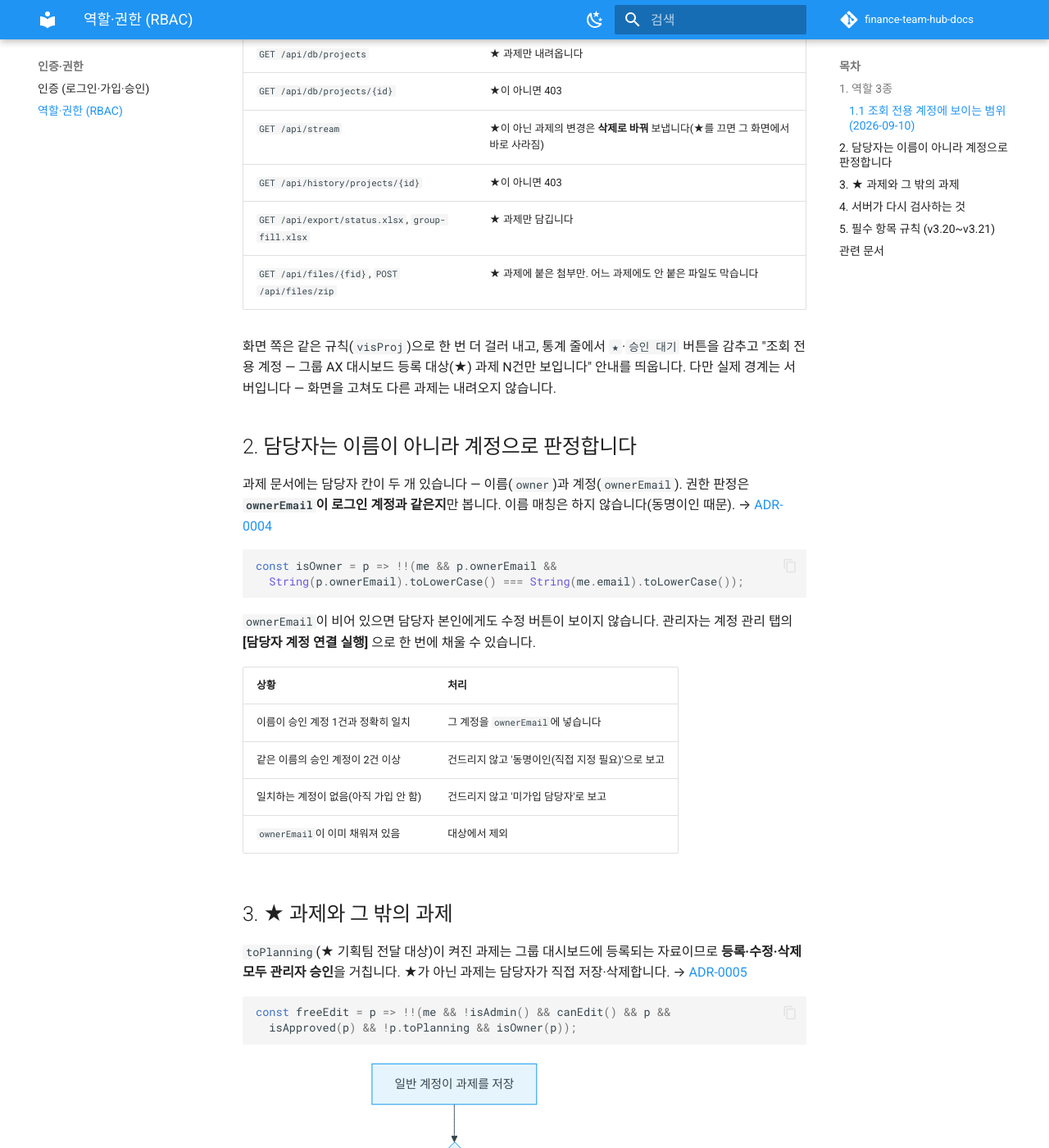
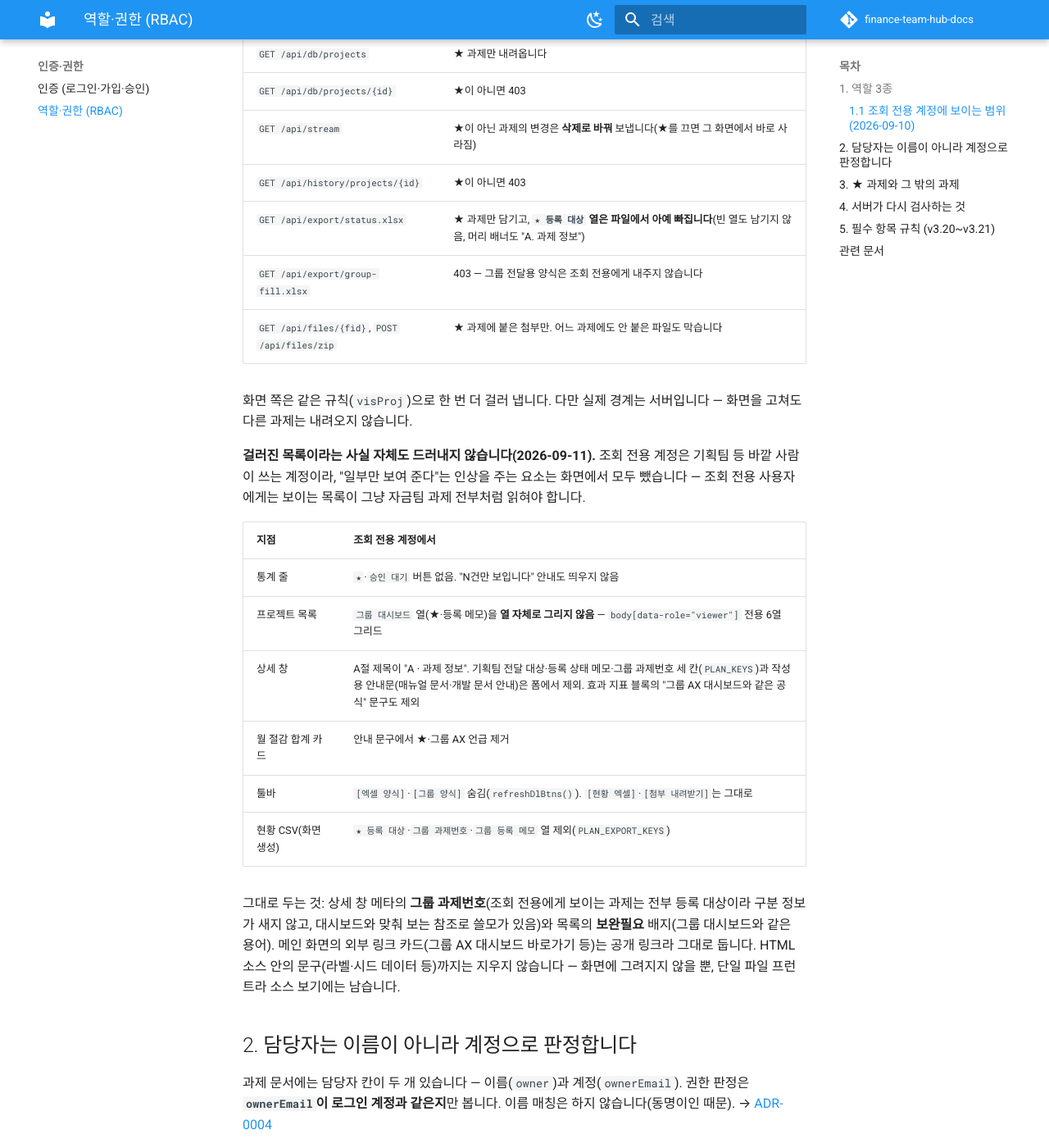
Before and after one commit to SinokorOfficial/finance-team-hub-docs, an MkDocs documentation site: the page built from docs/rbac.md, in a window 1280 px wide and 1400 px high, scrolled down 1307 px. Shown: the whole window at 82% size. Built offline with MkDocs 1.6.1 and Material for MkDocs 9.7.7, drawn with Linux system fonts in a browser that asks for light colours; comment, search, counter and statistics services are not loaded.

Commit message:
v3.27 조회 전용 화면 흔적 제거 — RBAC 1.1절 표·changelog 갱신
Co-Authored-By: Claude Fable 5.1 <noreply@anthropic.com>

```diff
--- a/docs/rbac.md
+++ b/docs/rbac.md
@@ -37,12 +37,27 @@ def proj_visible(u, data):          # server/app.py
 | `GET /api/db/projects/{id}` | ★이 아니면 403 |
 | `GET /api/stream` | ★이 아닌 과제의 변경은 **삭제로 바꿔** 보냅니다(★를 끄면 그 화면에서 바로 사라짐) |
 | `GET /api/history/projects/{id}` | ★이 아니면 403 |
-| `GET /api/export/status.xlsx`, `group-fill.xlsx` | ★ 과제만 담깁니다 |
+| `GET /api/export/status.xlsx` | ★ 과제만 담기고, **`★ 등록 대상` 열은 파일에서 아예 빠집니다**(빈 열도 남기지 않음, 머리 배너도 "A. 과제 정보") |
+| `GET /api/export/group-fill.xlsx` | 403 — 그룹 전달용 양식은 조회 전용에게 내주지 않습니다 |
 | `GET /api/files/{fid}`, `POST /api/files/zip` | ★ 과제에 붙은 첨부만. 어느 과제에도 안 붙은 파일도 막습니다 |
 
-화면 쪽은 같은 규칙(`visProj`)으로 한 번 더 걸러 내고, 통계 줄에서 `★`·`승인 대기` 버튼을 감추고
-"조회 전용 계정 — 그룹 AX 대시보드 등록 대상(★) 과제 N건만 보입니다" 안내를 띄웁니다.
-다만 실제 경계는 서버입니다 — 화면을 고쳐도 다른 과제는 내려오지 않습니다.
+화면 쪽은 같은 규칙(`visProj`)으로 한 번 더 걸러 냅니다. 다만 실제 경계는 서버입니다 — 화면을 고쳐도 다른 과제는 내려오지 않습니다.
+
+**걸러진 목록이라는 사실 자체도 드러내지 않습니다(2026-09-11).** 조회 전용 계정은 기획팀 등 바깥 사람이 쓰는 계정이라,
+"일부만 보여 준다"는 인상을 주는 요소는 화면에서 모두 뺐습니다 — 조회 전용 사용자에게는 보이는 목록이 그냥 자금팀 과제 전부처럼 읽혀야 합니다.
+
+| 지점 | 조회 전용 계정에서 |
+|---|---|
+| 통계 줄 | `★`·`승인 대기` 버튼 없음. "N건만 보입니다" 안내도 띄우지 않음 |
+| 프로젝트 목록 | `그룹 대시보드` 열(★·등록 메모)을 **열 자체로 그리지 않음** — `body[data-role="viewer"]` 전용 6열 그리드 |
+| 상세 창 | A절 제목이 "A · 과제 정보". 기획팀 전달 대상·등록 상태 메모·그룹 과제번호 세 칸(`PLAN_KEYS`)과 작성용 안내문(매뉴얼 문서·개발 문서 안내)은 폼에서 제외. 효과 지표 블록의 "그룹 AX 대시보드와 같은 공식" 문구도 제외 |
+| 월 절감 합계 카드 | 안내 문구에서 ★·그룹 AX 언급 제거 |
+| 툴바 | `[엑셀 양식]`·`[그룹 양식]` 숨김(`refreshDlBtns()`). `[현황 엑셀]`·`[첨부 내려받기]`는 그대로 |
+| 현황 CSV(화면 생성) | `★ 등록 대상`·`그룹 과제번호`·`그룹 등록 메모` 열 제외(`PLAN_EXPORT_KEYS`) |
+
+그대로 두는 것: 상세 창 메타의 **그룹 과제번호**(조회 전용에게 보이는 과제는 전부 등록 대상이라 구분 정보가 새지 않고, 대시보드와 맞춰 보는 참조로 쓸모가 있음)와
+목록의 **보완필요** 배지(그룹 대시보드와 같은 용어). 메인 화면의 외부 링크 카드(그룹 AX 대시보드 바로가기 등)는 공개 링크라 그대로 둡니다.
+HTML 소스 안의 문구(라벨·시드 데이터 등)까지는 지우지 않습니다 — 화면에 그려지지 않을 뿐, 단일 파일 프런트라 소스 보기에는 남습니다.
 
 ## 2. 담당자는 이름이 아니라 계정으로 판정합니다
 
```
Also changed, not shown: docs/changelog.md (+8 -0 lines).
